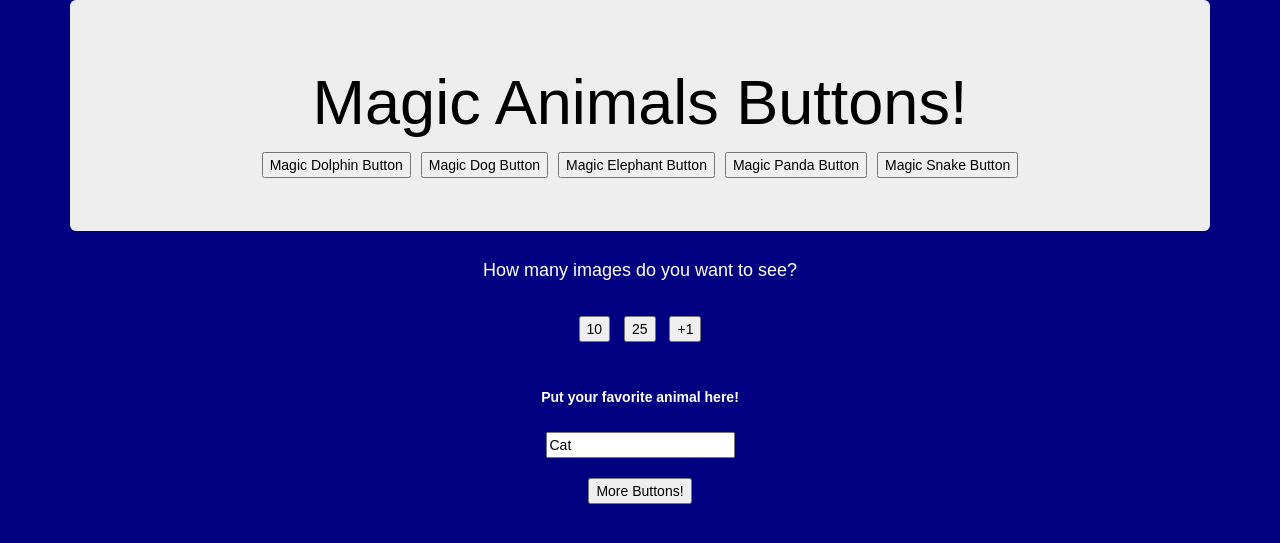
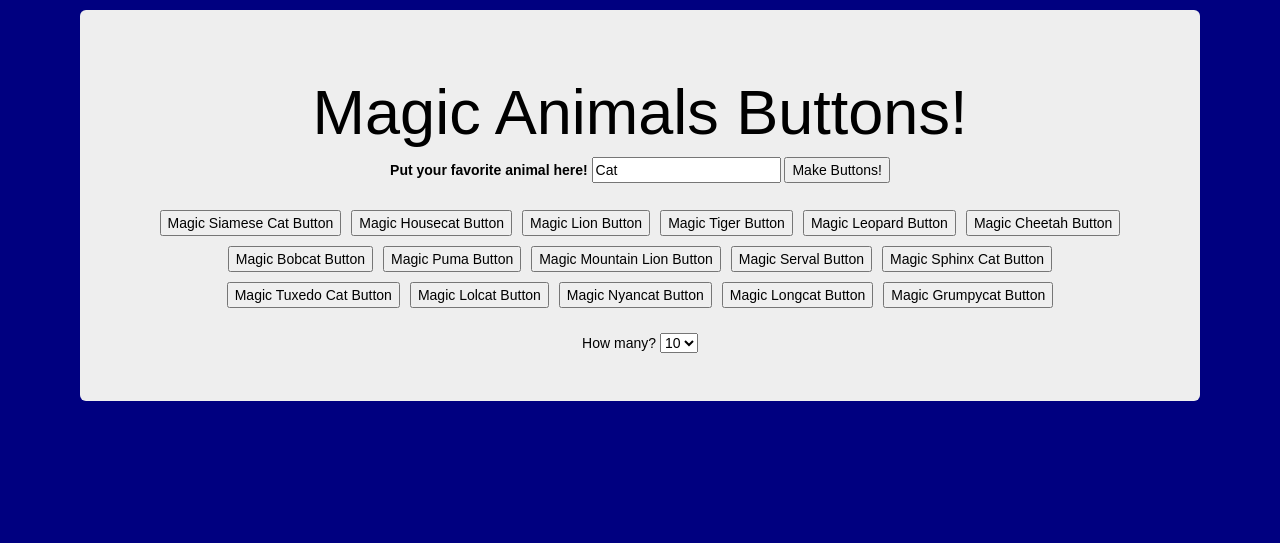
Before and after one commit to ZintisMay/Week-6-Homework, a PHP site: page / in a window 1280 px wide. Shown: the top 543 px of the page. Run offline with PHP 8.4, Linux system fonts and the light colour scheme.

Commit message:
Final Version 1

```diff
--- a/assets/css/style.css
+++ b/assets/css/style.css
@@ -1,9 +1,16 @@
-.jumbotron {color:black;}
-
+.jumbotron {color:black;margin:10px;}
+.floater{float:left;}
 
 body {background-color:navy;}
+
 div{font-family:Arial;color:white;}
+
 button{color:black;margin:5px;}
+
 input{color:black;}
+
 .container{text-align:center;}
+
 img{margin:5px;}
+
+p{color:white;}
--- a/assets/javascript/app.js
+++ b/assets/javascript/app.js
@@ -1,5 +1,22 @@
 // variables---------------------------------------------------
-var animalArray = ["Dolphin", "Dog", "Elephant", "Panda", "Snake"];
+var animalArray = [
+"Siamese Cat",
+"Housecat",
+"Lion",
+"Tiger",
+"Leopard",
+"Cheetah",
+"Bobcat",
+"Puma",
+"Mountain Lion",
+"Serval",
+"Sphinx Cat",
+"Tuxedo Cat",
+"Lolcat",
+"Nyancat",
+"Longcat",
+"Grumpycat"];
+var catcounter = 1;
 
 // functions--------------------------------------------------
 
@@ -24,65 +41,125 @@ function looper(number, action){
 	}
 }
 
+//cats joke code
+function ilovecats(){
+
+	switch(catcounter){
+		case 1:
+		writenewanimal("I'm so glad cats are you favorite animal!");catcounter++;break;
+		case 2:
+		writenewanimal("Cats are my favorite animal too!");catcounter++;break;
+		case 3:
+		writenewanimal("More cats? Absolutely");catcounter++;break;
+		case 4:
+		writenewanimal("I've never heard of that type of cat, so here are some other cats!");catcounter++;break;
+		case 5:
+		writenewanimal("It seems you misspelled cat again...");catcounter++;break;
+		case 6:
+		writenewanimal("It's C A T, try and type is correctly next time.");catcounter++;break;
+		case 7:
+		writenewanimal("C... A... T...");catcounter++;break;
+		case 8:
+		writenewanimal("There you go, for a second there I thought you didn't want to see more cats");catcounter++;break;
+		case 9:
+		writenewanimal("More cats? More cats!");catcounter++;break;
+		case 10:
+		writenewanimal("Wow you really love cats!");catcounter++;break;
+		case 11:writenewanimal("Everyone should have a cat!");catcounter++;break;
+		case 12:writenewanimal("In ancient Egypt, they worshipped cats.");catcounter = 1;break;
+	};
+};
+
+//writes the ilovecats functions out
+function writenewanimal(x){
+
+	$('#writenewanimal').html(x)
+}
+
+
+
 //main methods----------------------------------------------------
+
+
 
 //populates the gifs, gives them attributes
 $(document.body).on('click', '.populate', function() {
+//changes the comment
+	ilovecats();
+//clears the gif area
+	$('#animals').empty()
+//sets the new animal search
+	var target = $(this).data('name');
+//sets how many gifs to search for
+	var limiter = $('#howmany option:selected').val();
+//builds the query URL
+	var queryURL = "http://api.giphy.com/v1/gifs/search?q=" + target + "&api_key=dc6zaTOxFJmzC&limit=" + limiter;
+//ajax call
+		$.ajax({url: queryURL, method: 'GET'}).done(function(response){
+//sets results var to hold the data
+			var results = response.data;
+//loop to cycle through each response.data entry
+			for (var i = 0; i < results.length; i++){
+//make a div to hold the info, give it a class to be identified, float it left, put it in animals div field
+				var dv = $('<div>')
+				dv.addClass('animalnumber' + [i]);
+				dv.addClass('floater');
+				$('#animals').append(dv);
+//makes a paragraph
+				var p = $('<p>');
+//finds image rating
+				var rating = results[i].rating.toUpperCase();
+//catch empty ratings
+				if (rating == ""){rating = "None";}
+//set rating
+				p.text("Rating: " + rating);
+//appends the paragraph to the div in the gif area
+				$('.animalnumber' + [i]).append(p);
 
-	ilovecats();
-
-	$('#animals').empty()
-
-	var target = $(this).data('name');
-
-	console.log(target);
-
-	var queryURL = "http://api.giphy.com/v1/gifs/search?q=" + target + "&api_key=dc6zaTOxFJmzC&limit=10";
-
-		$.ajax({url: queryURL, method: 'GET'}).done(function(response){
-
-			console.log(queryURL);
-			console.log(response);
-			var results = response.data;
-			console.log(results);
-			console.log(results.length);
-
-			for (var i = 0; i < results.length; i++){
-
+//make an image
 				var newimage = $('<img>');
+//add some identifier classes
 				newimage.addClass('moveStill');
 				newimage.data('status', 'still');
+//give it the image data
 				newimage.data('move', results[i].images.fixed_height.url);
 				newimage.data('still', results[i].images.fixed_height_still.url);
 				newimage.attr('src', results[i].images.fixed_height_still.url);
-				$('#animals').append(newimage);
+//append the image to the gif div in the gif area
+				$('.animalnumber' + [i]).append(newimage);
 			}
 		});
 
 	return false;
 });
 
+
+
 //main method, ajax on animal click-----------------------------------------
+
 $('#submit').on('click', function(){
 
-	//looks at text value, pulls it and assigns
-	var animal = $('#newanimal').val();
-	if (animal == ""){animal = "Cat"};
+	/////////////////////I had some code here while working out the jquery, but it became redundant later on.////////////////////////////////////////////
 
-	//sets text value to nothing
-	$('#newanimal').val("");
+	// //looks at text value, pulls it and assigns
+	// var animal = $('#newanimal').val();
+	// if (animal == ""){animal = "Cat"};
+
+	// //sets text value to nothing
+	// $('#newanimal').val("");
 
 
-	//does a lookup for that animal
-	var queryURL = "http://api.giphy.com/v1/gifs/search?q=" + animal + "&api_key=dc6zaTOxFJmzC&limit=10"
+	// //does a lookup for that animal
+	// var queryURL = "http://api.giphy.com/v1/gifs/search?q=" + animal + "&api_key=dc6zaTOxFJmzC&limit=10"
 
-	$.ajax({url: queryURL, method: 'GET'}).done(function(response){
 
-		var results = response.data;
+	// $.ajax({url: queryURL, method: 'GET'}).done(function(response){
+
+	// 	var results = response.data;
 
 		makebutton(animal);
 
-	});
+	// });
 
 	return false;
 
@@ -110,41 +187,10 @@ $('#submit').on('click', function(){
 		return false;
 	});
 
-//cats joke code---------------------------------------------------------------------------------------
-var catcounter = 1;
-function ilovecats(){
-
-	switch(catcounter){
-		case 1:
-		alert("I'm so glad cats are you favorite animal!");catcounter++;break;
-		case 2:
-		alert("They're my favorite animal too!");catcounter++;break;
-		case 3:
-		alert("Ten more cats? Absolutely");catcounter++;break;
-		case 4:
-		alert("I've never heard of that type of cat, so here are some other cats!");catcounter++;break;
-		case 5:
-		alert("It seems you misspelled cat again...");catcounter++;break;
-		case 6:
-		alert("It's C A T, try and type is correctly next time.");catcounter++;break;
-		case 7:
-		alert("C... A... T...");catcounter++;break;
-		case 8:
-		alert("There you go, for a second there I thought you didn't want to see more cats");catcounter++;bre
-		ak;
-		case 9:
-		alert("More cats? More cats!");catcounter++;break;
-		case 10:
-		alert("Wow you really love cats!");catcounter++;break;
-		case 11:alert("Everyone should have a cat!");catcounter++;break;
-		case 12:alert("In ancient Egypt, they worshipped cats.");catcounter++;break;
-	};
-};
-
 
 
 
 //onload----------------------------------------------------------------
 //this function runs x times of makebutton function
 //make button creates a button with array name x as the data-name, and class
-looper(5, makebutton);
+looper(animalArray.length, makebutton);
--- a/index.html
+++ b/index.html
@@ -8,20 +8,10 @@
 <!-- style link -->
 	<link rel="stylesheet" type="text/css" href="assets/css/style.css">
 
-<style type="text/css">
-
-body {background-color:navy;}
-div{font-family:Arial;color:white;}
-button{color:black;}
-input{color:black;}
-.container{text-align:center;}
-
-
-</style>
-
 	<title>Magical Buttons!</title>
 
 </head>
+
 <body>
 
 	<div class="container">
@@ -29,39 +19,45 @@ input{color:black;}
 		<div class="jumbotron">
 <!-- title -->
 			<h1>Magic Animals Buttons!</h1>
+
+<!-- this is the form to put in more buttons -->
+			<form id="">
+
+				<label for="newanimal" id="writenewanimal">Put your favorite animal here!</label>
+
+<!-- text input -->
+			<input type="text" id="newanimal" value="Cat">
+<!-- submit button -->
+			<!-- <input id="submit" type="submit" value="More Buttons!"> -->
+
+			<input id="submit" type="submit" value="Make Buttons!">
+			<br>
+			<br>
 <!-- this is where the buttons go -->
 			<div id="buttons">
 
 			</div>
+
+			<br>
+
+			</form>How many?
+				<select id="howmany">
+				  <option value="10">10</option>
+				  <option value="15">15</option>
+				  <option value="25">25</option>
+				  <option value="50">50</option>
+				</select>
 		</div>
 <!-- <input type="submit" id="buttonsubmit" value="More Buttons"> -->
 
 	<div>
 
-<h4>How many images do you want to see?</h4>
-<br>
-<button id="10">10</button>
-<button id="25">25</button>
-<button id="plusone">+1</button>
-</div>
-<br>
-<br>
-
-
-<!-- this is the form to put in more buttons -->
-				  <form id="">
-
-				  	<label for="newanimal">Put your favorite animal here!</label>
-				  	<br><br>
-<!-- text input -->
-				    <input type="text" id="newanimal" value="Cat"><br>
-<!-- submit button --><br>
-				    <input id="submit" type="submit" value="More Buttons!">
-				  </form>
 <!-- gifs go here -->
 	<div id="animals">
 
 	</div>
+
+
 
 
 <!-- jquery link -->
@@ -70,10 +66,7 @@ input{color:black;}
 <!-- javascript link -->
 <script src="assets/javascript/app.js"></script>
 
-<!-- script begins -->
-<script type="text/javascript">
 
-</script>
 
 </body>
 </html>
```
Lines whose indentation alone changed are shown as unchanged.
